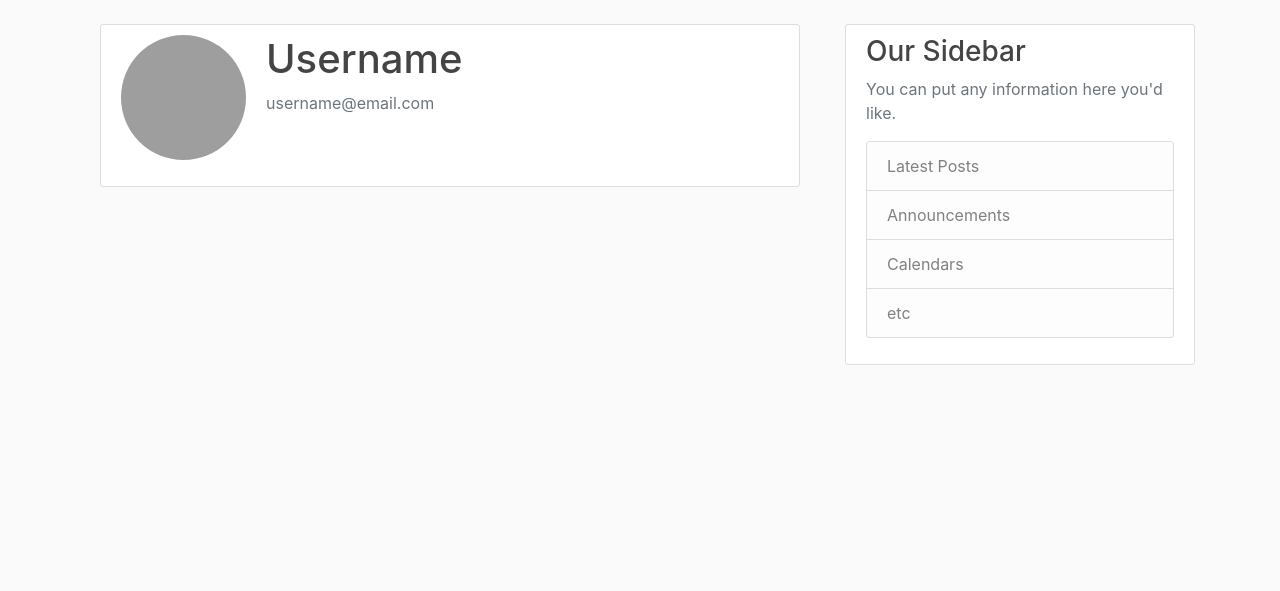
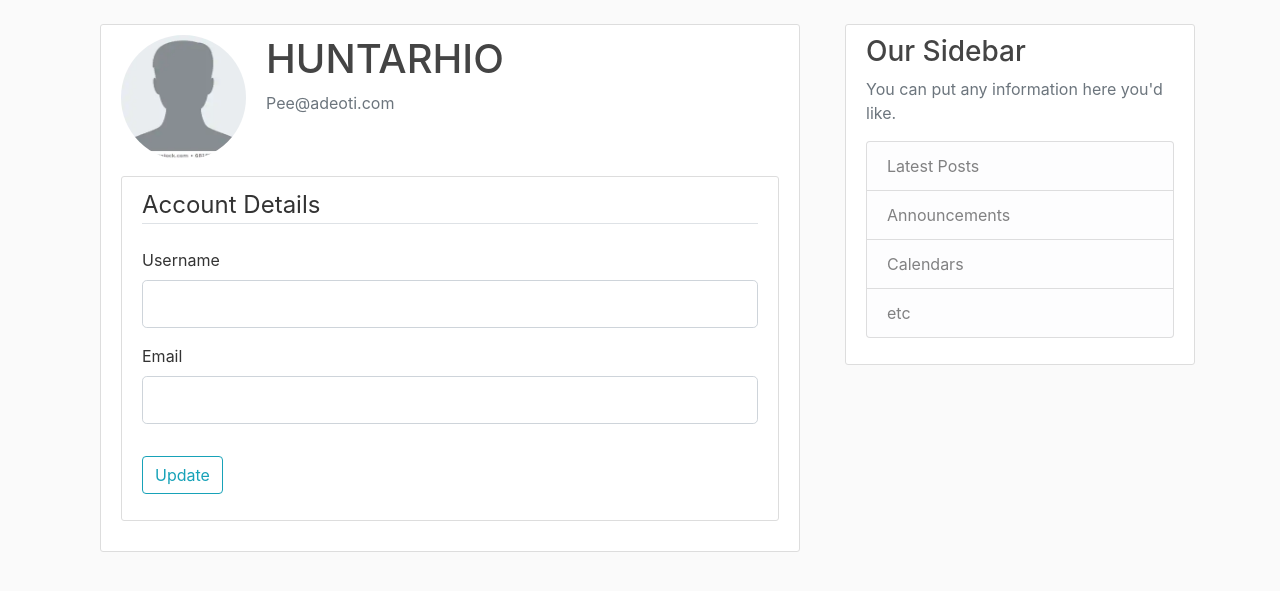
Before and after one commit to Huntarhio/FlaskBlog, a Flask app: page /account in a window 1280 px wide. Shown: the part 56-647 px from the top of the page. Run offline with Flask 2, Linux system fonts and the light colour scheme; a user stored in the database is signed in; some libraries are stand-ins or nearby versions; grey boxes are pictures that could not be loaded.

Commit message:
edited account page

```diff
--- a/flaskblog/forms.py
+++ b/flaskblog/forms.py
@@ -2,6 +2,7 @@ from flask_wtf import FlaskForm
 from wtforms import StringField, PasswordField, SubmitField, BooleanField
 from wtforms.validators import DataRequired, Length, Email, EqualTo, ValidationError
 from flaskblog.models import  User
+from flask_login import  current_user
 
 
 class RegistrationForm(FlaskForm):
@@ -31,3 +32,23 @@ class LoginForm(FlaskForm):
     password = PasswordField('Password', validators=[DataRequired()])
     remember = BooleanField('Remember Me')
     submit = SubmitField('Login')
+
+
+class UpdateAccountForm(FlaskForm):
+    username = StringField('Username',
+                           validators=[DataRequired(), Length(min=2, max=20)])
+    email = StringField('Email',
+                        validators=[DataRequired(), Email()])
+    submit = SubmitField('Update')
+
+    def validate_username(self, username):
+        if username.date != current_user.username:
+            user = User.query.filter_by(username=username.data).first()
+            if user:
+                raise ValidationError('Username {username} has already been taken'.format(username=username.data))
+
+    def validate_email(self, email):
+        if email.date != current_user.email:
+            user = User.query.filter_by(email=email.data).first()
+            if user:
+                raise ValidationError('Email {email} already exists'.format(email=email.data))
--- a/flaskblog/routes.py
+++ b/flaskblog/routes.py
@@ -1,5 +1,5 @@
 from flaskblog.models import User, Post
-from flaskblog.forms import RegistrationForm, LoginForm
+from flaskblog.forms import RegistrationForm, LoginForm, UpdateAccountForm
 from flask import Flask, render_template, url_for, flash, redirect, request
 from flaskblog import app, db, bcrypt
 from flask_login import login_user, logout_user, current_user, login_required
@@ -73,4 +73,6 @@ def logout():
 @app.route('/account')
 @login_required
 def account():
-    return render_template('account.html', title='Account')
+    form = UpdateAccountForm()
+    image = url_for('static', filename='profile_pics/' + current_user.image_file)
+    return render_template('account.html', title='Account', image_file=image, form=form)
--- a/flaskblog/templates/account.html
+++ b/flaskblog/templates/account.html
@@ -3,13 +3,51 @@
   <div class="container">
     <div class="content-section">
       <div class="media">
-        <img class="rounded-circle account-img" src="userimage.jpg">
+        <img class="rounded-circle account-img" src="{{ image_file }}">
         <div class="media-body">
-          <h2 class="account-heading">Username</h2>
-          <p class="text-secondary">username@email.com</p>
+          <h2 class="account-heading">{{current_user.username|upper}}</h2>
+          <p class="text-secondary">{{current_user.email|capitalize}}</p>
         </div>
       </div>
-      <!-- FORM HERE -->
+      <div class="content-section">
+          <form method="POST" action="">
+              {{ form.hidden_tag() }}
+              <fieldset class="form-group">
+                  <legend class="border-bottom mb-4">Account Details</legend>
+                  <div class="form-group">
+                      {{ form.username.label(class="form-control-label") }}
+
+                      {% if form.username.errors %}
+                          {{ form.username(class="form-control form-control-lg is-invalid") }}
+                          <div class="invalid-feedback">
+                              {% for error in form.username.errors %}
+                                  <span>{{ error }}</span>
+                              {% endfor %}
+                          </div>
+                      {% else %}
+                          {{ form.username(class="form-control form-control-lg") }}
+                      {% endif %}
+                  </div>
+                  <div class="form-group">
+                      {{ form.email.label(class="form-control-label") }}
+                      {% if form.email.errors %}
+                          {{ form.email(class="form-control form-control-lg is-invalid") }}
+                          <div class="invalid-feedback">
+                              {% for error in form.email.errors %}
+                                  <span>{{ error }}</span>
+                              {% endfor %}
+                          </div>
+                      {% else %}
+                          {{ form.email(class="form-control form-control-lg") }}
+                      {% endif %}
+                  </div>
+              </fieldset>
+              <div class="form-group">
+                  {{ form.submit(class="btn btn-outline-info") }}
+              </div>
+          </form>
+      </div>
+
     </div>
   </div>
 {% endblock content %}
```
Also changed, not shown: flaskblog/static/profile_pics/default.jpg (added).
